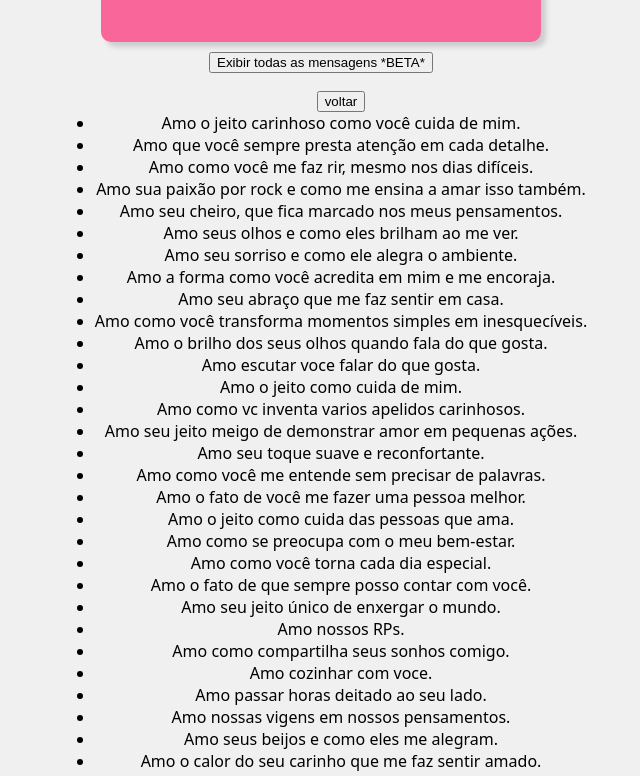
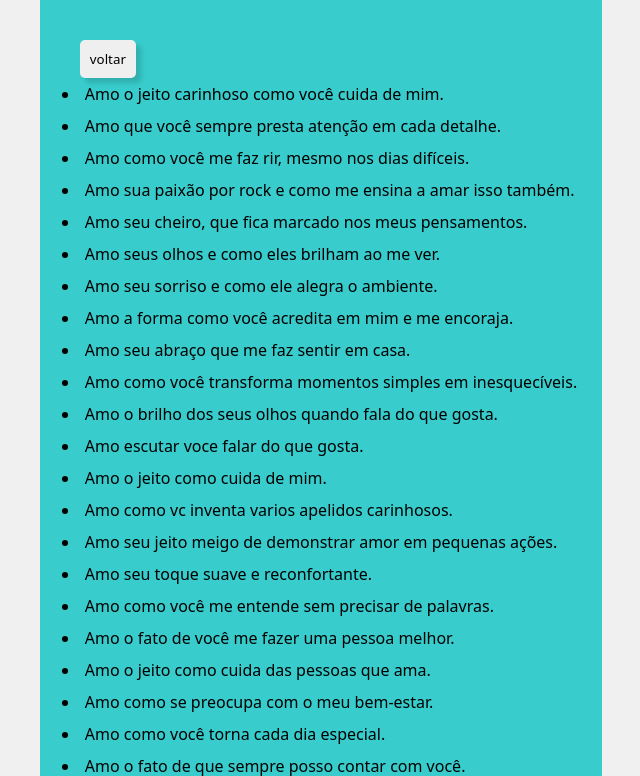
Before and after one commit to jamisu337/motivos-do-meu-amor, a plain HTML site: page index.html in a window 1280 px wide. Both pictures are taken after a click on the button "Exibir todas as mensagens *BETA*". Shown: the top 776 px of the page, without its empty margins (319-959 px from the left). Drawn offline with Linux system fonts and the light colour scheme; a web font is replaced by a local one.

Commit message:
Update styles.css

```diff
--- a/styles.css
+++ b/styles.css
@@ -11,9 +11,10 @@ body {
     align-items: center;
     justify-content: center;
     height: 100vh; /* Preenche toda a altura da tela */
+    position: relative;
 }
 
-.mensagem-do-dia, .contador {
+.mensagem-do-dia, .contador{
     background-color: #F96699; /* Rosa */
     color: white;
     padding: 80px 20px;
@@ -26,6 +27,28 @@ body {
 
 }
 
+button{
+    font-family: "DynaPuff", system-ui, Arial, sans-serif;
+    padding: 10px;
+    border-radius: 5px;
+    border-style: none;
+    box-shadow: 5px 5px 5px rgba(0, 0, 0, 0.15);
+}
+
+ul{
+    background-color: #38CCCC;
+    text-align: left;
+    position: absolute;
+    padding-top: 80px;
+    padding-right: 20px;
+    height: 100vh;
+}
+
+li, li::marker{
+    background-color: #38CCCC;
+    padding: 5px;
+}
+
 .contador {
     background-color: #38CCCC; /* Ciano */
 }
```
